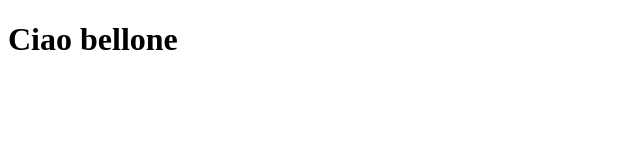
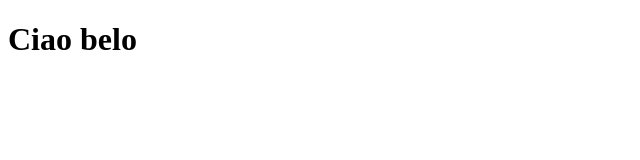
Before and after one commit to Al-Giovinetti/htmlcss-hello, a plain HTML site: page index.html in a window 1280 px wide. Shown: the full height of the page, 0-640 px from the left. Drawn offline with Linux system fonts and the light colour scheme.

Commit message:
created hello world

```diff
--- a/index.html
+++ b/index.html
@@ -7,6 +7,6 @@
     <title>La prova</title>
 </head>
 <body>
-    <h1>Ciao bellone</h1>
+    <h1>Ciao belo</h1>
 </body>
 </html>
```
